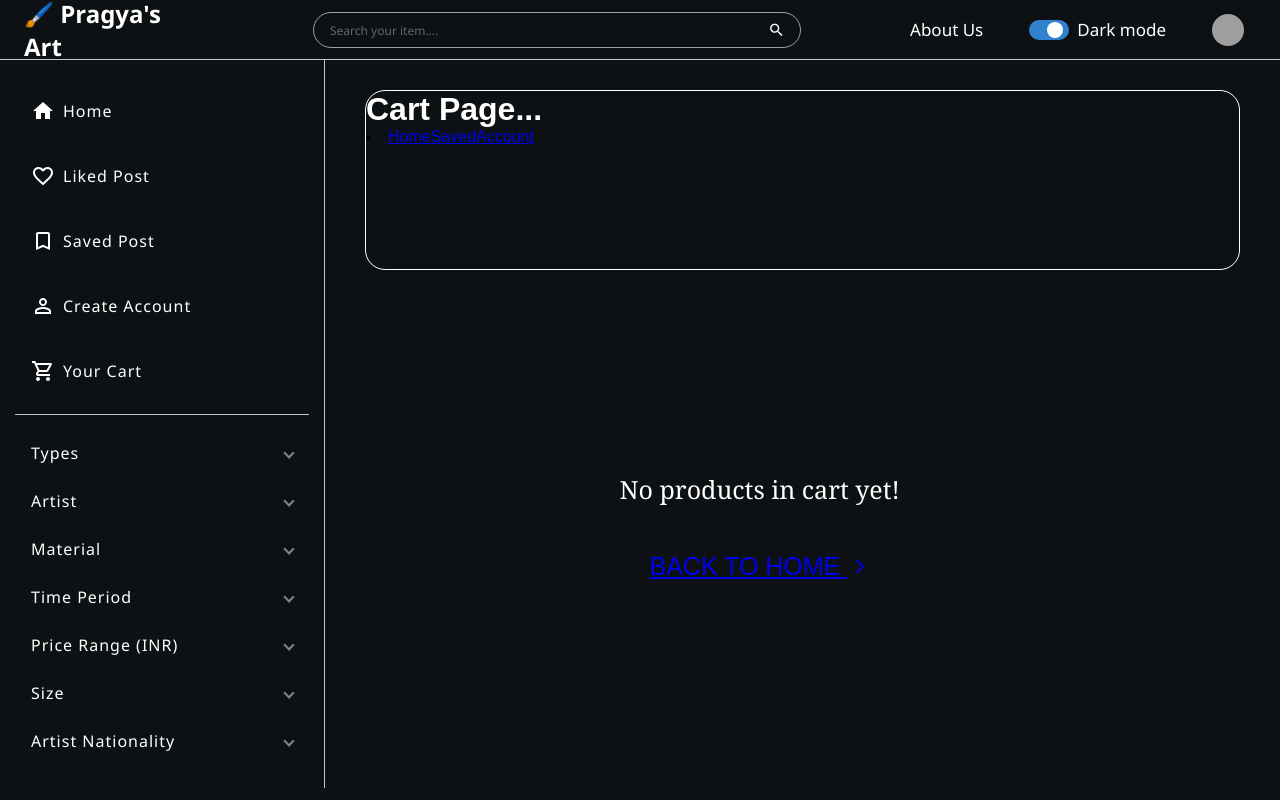
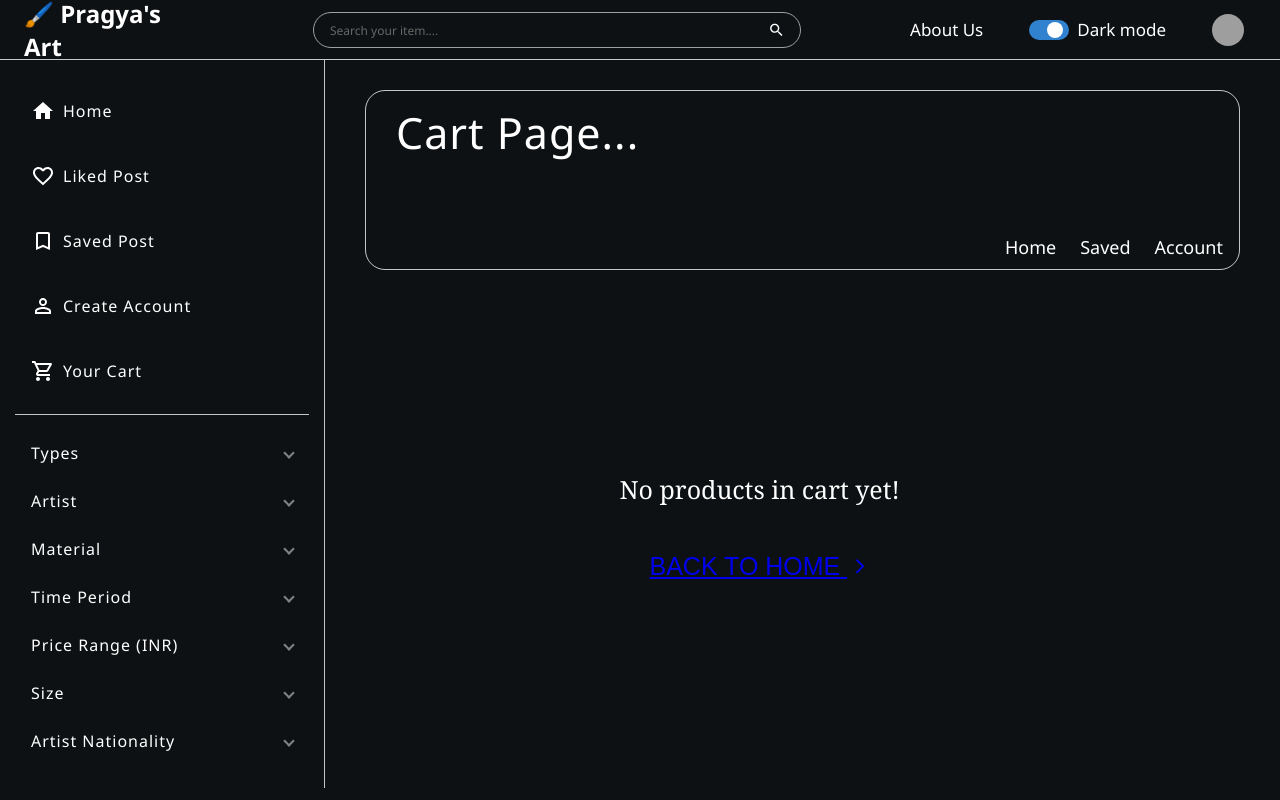
Before and after one commit to Pragyani/art-gallery, a React (Create React App) app: page /add-to-cart in a window 1280 px wide. Built offline with nearby package versions, Linux system fonts and the light colour scheme; grey boxes are pictures that could not be loaded.

Commit message:
add : navigate-list styling

```diff
--- a/src/pages/CARTPAGE/CartPage.css
+++ b/src/pages/CARTPAGE/CartPage.css
@@ -78,7 +78,7 @@
 .cart-products-list .fluid-post {
     width: 63%;
     /* padding: 30px; */
-    margin-top: 70px;
+    margin-top: 50px;
     margin-bottom: 40px;
     margin-left: 200px;
     padding-left: 6%;
@@ -136,11 +136,44 @@
     .Navigate-bar {
         width: 100%;
         height: 100%;
-        border: 1px solid white;
+        border: 1px solid var(--border-color);
         border-radius: 20px;
 
         h1 {
             color: var(--color);
+            margin: 12px 0px 12px 30px;
+            font-family: 'Segoe UI', Tahoma, Geneva, Verdana, sans-serif;
+            font-size: 43px;
+            font-weight: 380;
+            letter-spacing: 1px;
+        }
+
+        .navigate-list {
+            width: 100%;
+            height: auto;
+            text-decoration: none;
+            list-style: none;
+            color: var(--color);
+            text-align: end;
+            padding: 3px 4px 4px 3px;
+            margin: 70px 12px 12px 0px;
+
+            a {
+                text-decoration: none;
+                color: var(--color);
+
+                span {
+                    color: var(--color);
+                    padding: 5px 8px 5px 8px;
+                    margin: 2px 4px 2px 4px;
+                    font-family: 'Segoe UI', Tahoma, Geneva, Verdana, sans-serif;
+                    font-size: large;
+                }
+
+                :hover {
+                    color: rgb(0, 157, 255);
+                }
+            }
         }
     }
 }
```
